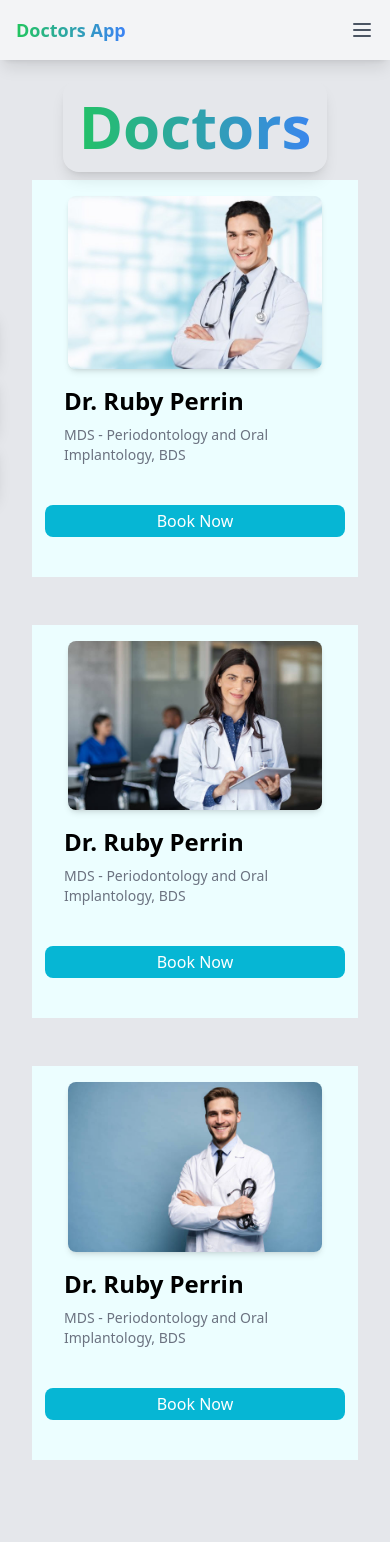
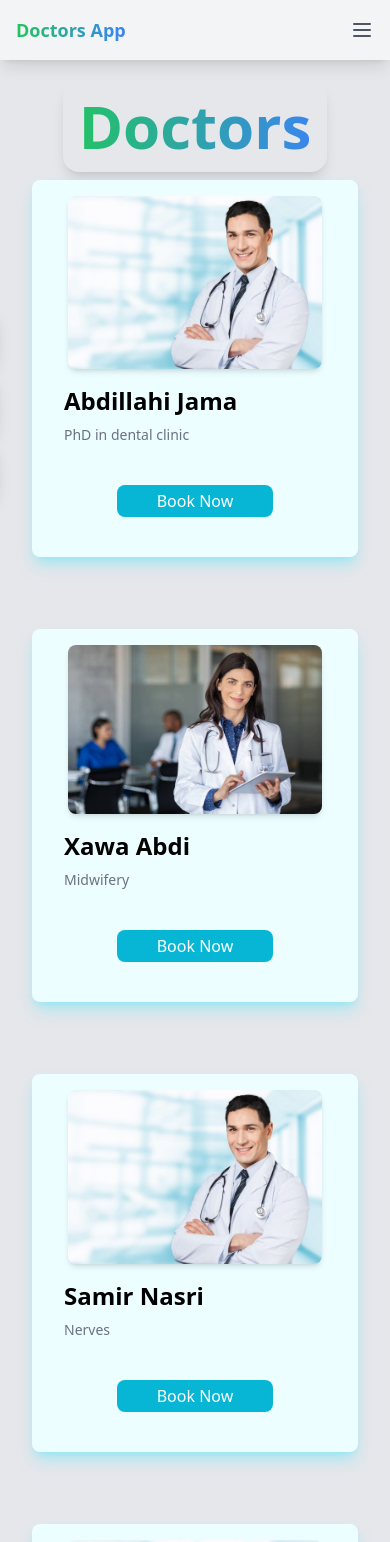
Before and after one commit to tiigsi-bootcamp/doctors-app, a Vue app: page /doctors in a window 390 px wide. Shown: the top 1542 px of the page. Before the commit the page ends 1508 px from the top, so only its background shows below. Built offline with nearby package versions, Linux system fonts and the light colour scheme.

Commit message:
Added doctors page

```diff
--- /dev/null
+++ b/src/components/DoctorsCard.vue
@@ -0,0 +1,28 @@
+<script setup lang="ts">
+defineProps<{ name: string, specialty: string }>();
+</script>
+
+<template>
+	<div class="mx-8 mt-2 mb-12 md:max-w-lg md:my-12 bg-cyan-50 rounded-lg shadow-lg shadow-cyan-300/50">
+		<div class="px-9 md:px-8 py-4">
+			<slot>
+				<img
+					class="shadow-md rounded-lg object-cover transition duration-300 hover:scale-90"
+					src="images/stoc.jpg"
+				/>
+			</slot>
+		</div>
+
+		<div class="flex flex-col">
+			<span class="font-semibold text-2xl px-8">{{ name }}</span>
+			<span
+				class="block text-gray-500 text-sm px-8 mt-2"
+			>{{ specialty }}</span>
+		</div>
+		<div class="text-center">
+			<button
+				class="rounded-lg text-white bg-cyan-500 transition hover:bg-cyan-400 my-10 px-10 lg:px-28 py-1"
+			>Book Now</button>
+		</div>
+	</div>
+</template>
--- a/src/pages/Doctors.vue
+++ b/src/pages/Doctors.vue
@@ -1,149 +1,26 @@
-<<script setup lang="ts"></script>
+<script setup lang="ts">
+import DoctorsCard from '../components/DoctorsCard.vue';
+</script>
 
 <template>
   <div class="flex justify-center">
     <h1
-      class="
-        text-center
-        font-bold
-        bg-gradient-to-r
-        from-green-500
-        to-blue-500
-        text-transparent
-        bg-clip-text
-        text-6xl
-        shadow-lg
-        rounded-2xl
-        p-4
-        hover:from-blue-500 hover:to-green-500
-      "
-    >
-      Doctors
-    </h1>
+      class="text-center font-bold bg-gradient-to-r from-green-500 to-blue-500 text-transparent bg-clip-text text-6xl shadow-lg rounded-2xl p-4 hover:from-blue-500 hover:to-green-500 transition-all"
+    >Doctors</h1>
   </div>
-  <div class="md:flex justify-start">
-    <div class="mx-8 mt-2 mb-12 md:max-w-lg md:h-full md:my-12 bg-cyan-50">
-      <div class="px-9 md:px-8 py-4">
-        <img
-          class="
-            shadow-md
-            rounded-lg
-            object-cover
-            transition
-            duration-300
-            hover:scale-90
-          "
-          src="images/stoc.jpg"
-          alt=""
-        />
-      </div>
+  <div class="grid grid-cols-1 sm:grid-cols-2 md:grid-cols-3 gap-y-4">
+    <DoctorsCard name="Abdillahi Jama" specialty="PhD in dental clinic" />
 
-      <div class="flex flex-col">
-        <span class="font-semibold text-2xl px-8">Dr. Ruby Perrin </span>
-        <span class="block text-gray-500 text-sm px-8 mt-2"
-          >MDS - Periodontology and Oral Implantology, BDS</span
-        >
-      </div>
-      <div class="text-center">
-        <button
-          class="
-            rounded-lg
-            text-white
-            bg-cyan-500
-            transition
-            hover:bg-cyan-400
-            my-10
-            px-28
-            py-1
-          "
-        >
-          Book Now
-        </button>
-      </div>
-    </div>
+    <DoctorsCard name="Xawa Abdi" specialty="Midwifery">
+      <img
+        class="shadow-md rounded-lg object-cover transition duration-300 hover:scale-90 h-full w-full"
+        src="images/istockphoto.jpg"
+        alt="Doctor image not found"
+      />
+    </DoctorsCard>
 
-    <div class="mx-8 mt-2 mb-12 md:max-w-lg md:h-full md:my-12 bg-cyan-50">
-      <div class="px-9 md:px-8 py-4">
-        <img
-          class="
-            shadow-md
-            rounded-lg
-            object-cover
-            transition
-            duration-300
-            hover:scale-90
-            h-full
-            w-full
-          "
-          src="images/istockphoto.jpg"
-          alt=""
-        />
-      </div>
+    <DoctorsCard name="Samir Nasri" specialty="Nerves" />
 
-      <div class="flex flex-col">
-        <span class="font-semibold text-2xl px-8">Dr. Ruby Perrin </span>
-        <span class="block text-gray-500 text-sm px-8 mt-2"
-          >MDS - Periodontology and Oral Implantology, BDS</span
-        >
-      </div>
-      <div class="text-center">
-        <button
-          class="
-            rounded-lg
-            text-white
-            bg-cyan-500
-            transition
-            hover:bg-cyan-400
-            my-10
-            px-28
-            py-1
-          "
-        >
-          Book Now
-        </button>
-      </div>
-    </div>
-
-    <div class="mx-8 mt-2 mb-12 md:max-w-lg md:h-full md:my-12 bg-cyan-50">
-      <div class="px-9 md:px-8 py-4">
-        <img
-          class="
-            shadow-md
-            rounded-lg
-            object-cover
-            transition
-            duration-300
-            hover:scale-90
-            h-full
-            w-full
-          "
-          src="images/pic.jpg"
-          alt=""
-        />
-      </div>
-
-      <div class="flex flex-col">
-        <span class="font-semibold text-2xl px-8">Dr. Ruby Perrin </span>
-        <span class="block text-gray-500 text-sm px-8 mt-2"
-          >MDS - Periodontology and Oral Implantology, BDS</span
-        >
-      </div>
-      <div class="text-center">
-        <button
-          class="
-            rounded-lg
-            text-white
-            bg-cyan-500
-            transition
-            hover:bg-cyan-400
-            my-10
-            px-28
-            py-1
-          "
-        >
-          Book Now
-        </button>
-      </div>
-    </div>
+    <DoctorsCard name="Test Person" specialty="PhD in testing & stuff"></DoctorsCard>
   </div>
 </template>
--- a/tailwind.config.js
+++ b/tailwind.config.js
@@ -1,10 +1,8 @@
 module.exports = {
-  mode: 'jit', // Enable Just-In-Time mode.
   content: [
     "./index.html",
     "./src/**/*.{vue,js,ts,jsx,tsx}",
   ],
-  darkMode: false, // or 'media' or 'class'
   theme: {
     extend: {},
   },
```
